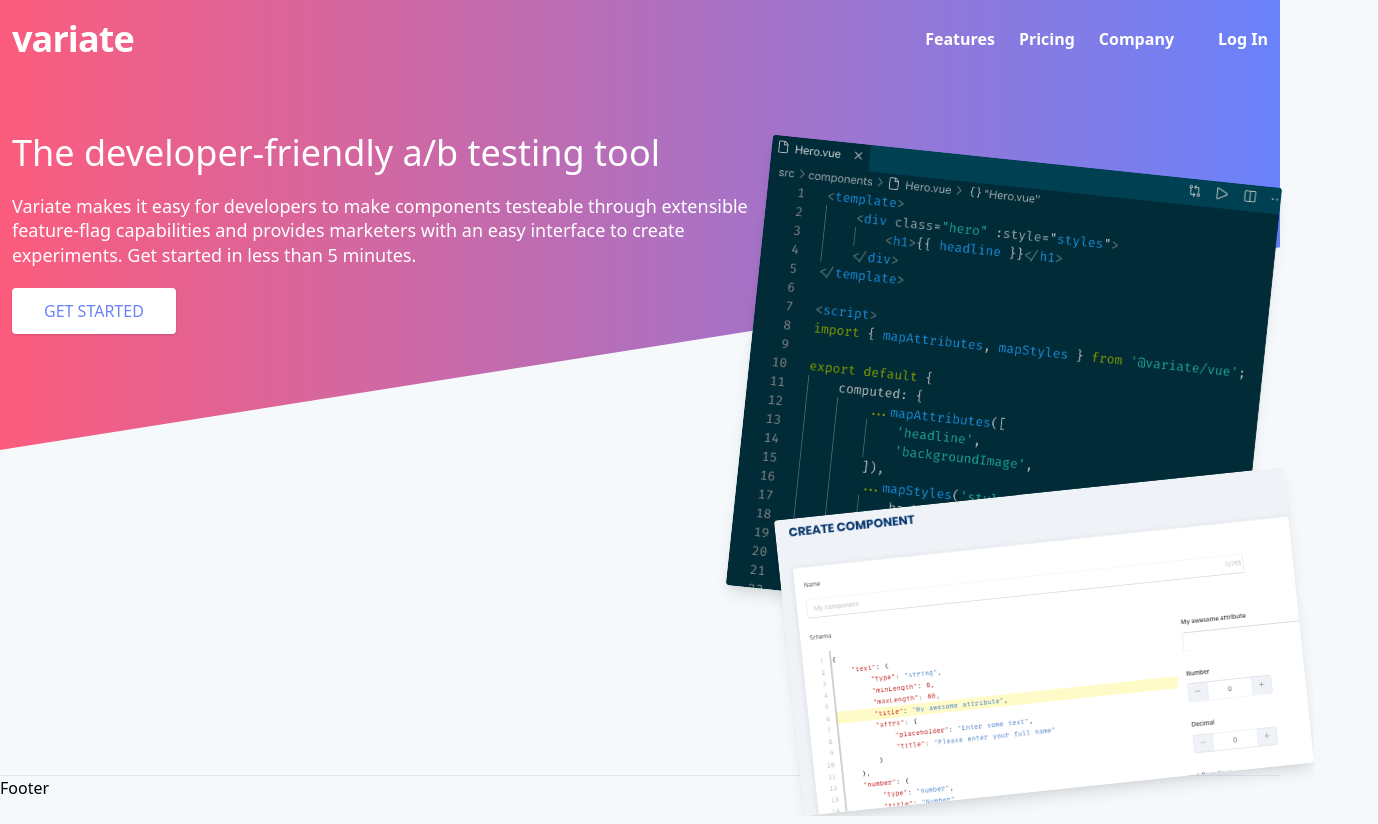
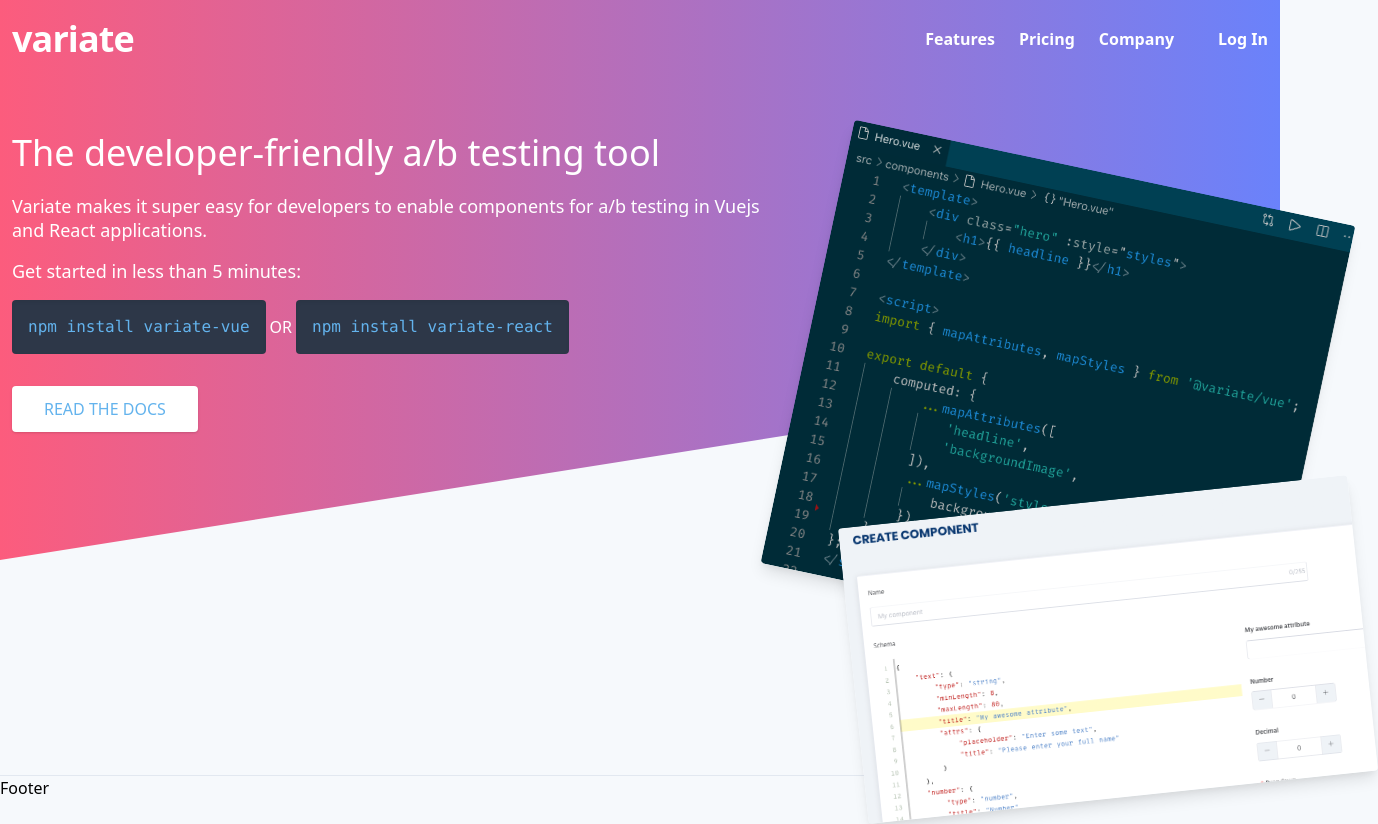
Before and after one commit to alhankeser/variate-vue-demo-issues, a Vue app: page / in a window 1280 px wide. Shown: the whole page, 1378 px wide, since content can reach past the window. Built offline with nearby package versions, Linux system fonts and the light colour scheme.

Commit message:
Create Home Header

```diff
--- a/src/App.vue
+++ b/src/App.vue
@@ -19,15 +19,18 @@
 <style>
   body {
     background: #f6f9fc;
-    text-rendering: optimizeLegibility;
-    -webkit-font-smoothing: antialiased;
   }
   #app {
-    @apply flex flex-col justify-between;
+    @apply flex flex-col justify-between antialiased;
     min-height: 100vh;
   }
   .button {
-    @apply py-3 px-8 text-gray-700 bg-white rounded shadow uppercase;
-    color: #6a82fb;
+    @apply py-3 px-8 rounded shadow uppercase inline-block;
+  }
+  .button.white {
+    @apply bg-white text-blue-400
+  }
+  pre {
+    @apply bg-gray-800 rounded  text-blue-400 inline-block p-4 shadow-inner
   }
 </style>
--- a/src/components/Navigation.vue
+++ b/src/components/Navigation.vue
@@ -8,12 +8,10 @@
                     </router-link>
                 </div>
                 <div class="hidden sm:flex">
-                    <router-link to="features" >Features</router-link>
-                    <router-link to="pricing" >Pricing</router-link>
-                    <router-link to="company" >Company</router-link>
+                    <router-link v-for="link in linksLeft" :key="link.$index" :to="link.to">{{ link.label }}</router-link>
                 </div>
                 <div class="hidden sm:flex ml-5">
-                    <router-link to="login">Log In</router-link>
+                    <router-link v-for="link in linksRight" :key="link.$index" :to="link.to">{{ link.label }}</router-link>
                 </div>
                 <div class="mobileNavButton sm:hidden" :class="{ 'open' : mobileNavOpen}" @click="mobileNavOpen = !mobileNavOpen">
                     <span></span>
@@ -21,10 +19,12 @@
                     <span></span>
                 </div>
                 <div class="mobileNav sm:hidden bg-gray-200 p-10" :class="showMobileNav">
-                    <div><router-link to="features">Features</router-link></div>
-                    <div><router-link to="pricing">Pricing</router-link></div>
-                    <div><router-link to="company">Company</router-link></div>
-                    <div><router-link to="login">Log In</router-link></div>
+                    <div v-for="link in linksLeft" :key="link.$index">
+                        <router-link :to="link.to">{{ link.label }}</router-link>
+                    </div>
+                    <div v-for="link in linksRight" :key="link.$index">
+                        <router-link :to="link.to">{{ link.label }}</router-link>
+                    </div>
                 </div>
             </nav>
         </div>
@@ -36,6 +36,14 @@
     name: 'Navigation',
     data() {
         return {
+            linksLeft: [
+                {to: 'features', label: 'Features'},
+                {to: 'pricing', label: 'Pricing'},
+                {to: 'company', label: 'Company'}
+            ],
+            linksRight: [
+                {to: 'login', label: 'Log In'}
+            ],
             mobileNavOpen: false
         }
     },
--- a/src/views/Home.vue
+++ b/src/views/Home.vue
@@ -1,17 +1,24 @@
 <template>
     <main>
         <header>
-            <div class="heroBackground">
+            <div class="heroBackground-1">
                 <span></span>
                 <span></span>
                 <span></span>
             </div>
             <section>
                 <div class="container px-3">
-                    <div class="text-content">
+                    <div class="text-content with-image">
                         <h1>The developer-friendly a/b testing tool</h1>
-                        <p>Variate makes it easy for developers to make components testeable through extensible feature-flag capabilities and provides marketers with an easy interface to create experiments. Get started in less than 5 minutes.</p>
-                        <router-link to="register" class="button">Get Started</router-link>
+                        <p>Variate makes it super easy for developers to enable components for a/b testing in Vuejs and React applications.</p> <p>Get started in less than 5 minutes:</p>
+                        <div class="mb-8 flex flex-col items-start lg:flex-row lg:items-center">
+                            <pre>npm install variate-vue</pre>
+                            <span class="m-1"> OR </span>
+                            <pre>npm install variate-react</pre>
+                        </div>
+                        <div>
+                            <router-link to="register" class="button white">Read the Docs</router-link>
+                        </div>
                     </div>
                 </div>
             </section>
@@ -38,12 +45,12 @@
         @apply text-4xl mb-4;
     }
     main header p {
-        @apply text-lg mb-8;
+        @apply text-lg mb-4;
     }
     main header section {
         @apply py-32 relative;
     }
-    .heroBackground {
+    .heroBackground-1 {
         @apply w-full h-full overflow-hidden block absolute;
         background: linear-gradient(to right, #fc5c7d, #6a82fb);
         transform: skewY(-9deg);
@@ -53,12 +60,11 @@
        @apply text-white
     }
     section.imagery {
-        margin-top: -40px;
-        @apply absolute mx-auto z-20;
+       @apply relative w-full px-16 z-20 -mt-8
     }
     section.imagery img:nth-child(1){
-        transform: rotate(6deg);
-        margin-left: -20px;
+        transform: rotate(12deg);
+        margin-left: -30px;
     }
     section.imagery img:nth-child(2){
         transform: rotate(-6deg);
@@ -69,20 +75,16 @@
         @apply rounded shadow-lg;
     }
 
-    @media (min-width: 768px) {
-        main header .text-content {
+    @screen md {
+        main header .text-content.with-image {
             max-width: 60%;
         }
         section.imagery {
-            position: absolute;
             top: 200px;
-            left: 60%;
+            left: 65%;
             max-width: 40%;
+            @apply absolute mx-auto px-0;
         }
-    }
-    @media (min-width: 640px) {
-        section.imagery {
-            max-width: 70%;
-        }
+
     }
 </style>
```
